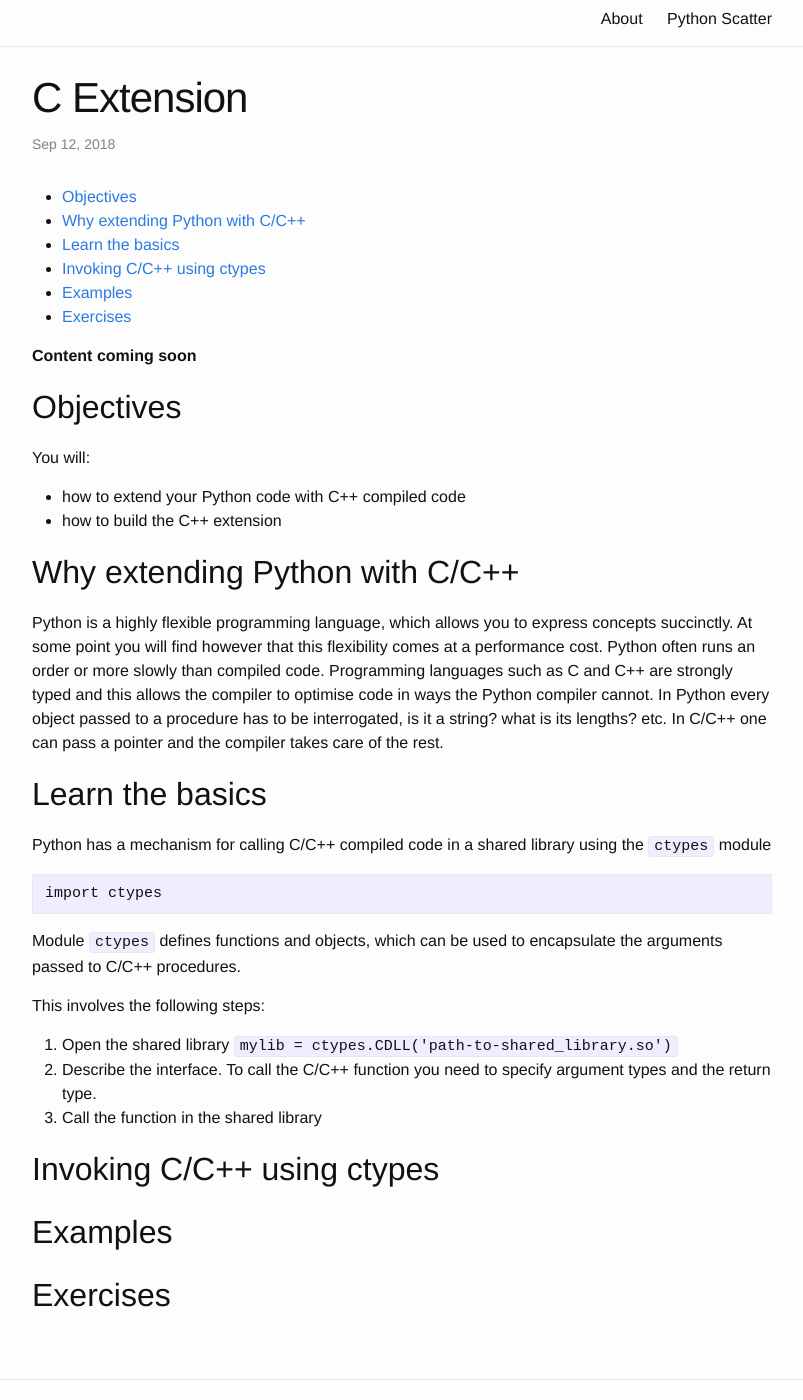
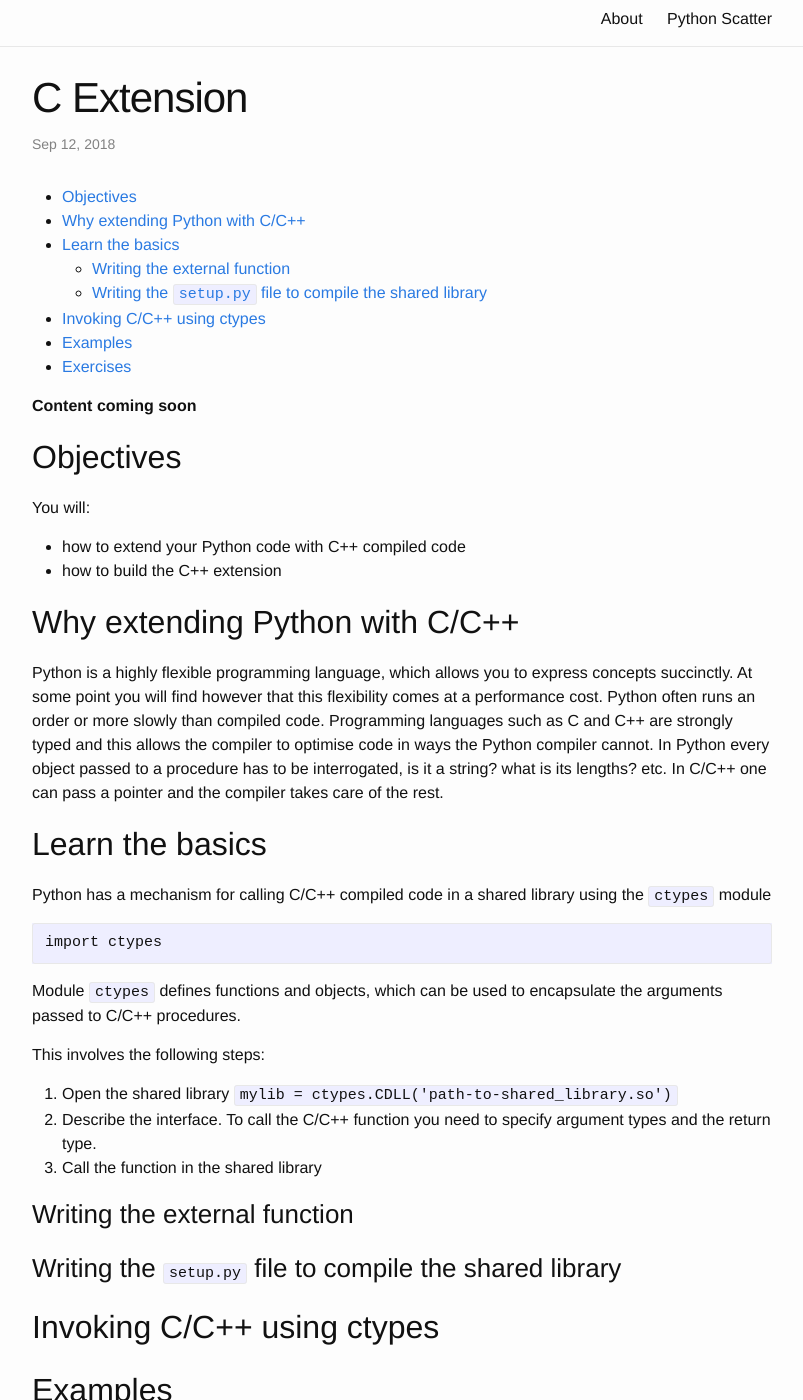
Before and after one commit to nesi/perf-training, a Jekyll site: the page built from _lessons/python-scatter/03-c-extension.md, in a window 1280 px wide and 1400 px high, scrolled down 226 px. Shown: the whole window, without its empty margins (238-1041 px from the left). Built offline with Jekyll 4.4.1, drawn with Linux system fonts in a browser that asks for light colours.

Commit message:
work in progress

```diff
--- a/_lessons/python-scatter/03-c-extension.md
+++ b/_lessons/python-scatter/03-c-extension.md
@@ -32,6 +32,10 @@ This involves the following steps:
  2. Describe the interface. To call the C/C++ function you need to specify argument types and the return type.
  3. Call the function in the shared library
 
+### Writing the external function
+
+### Writing the `setup.py` file to compile the shared library
+
 ## Invoking C/C++ using ctypes
 
 ## Examples
```
